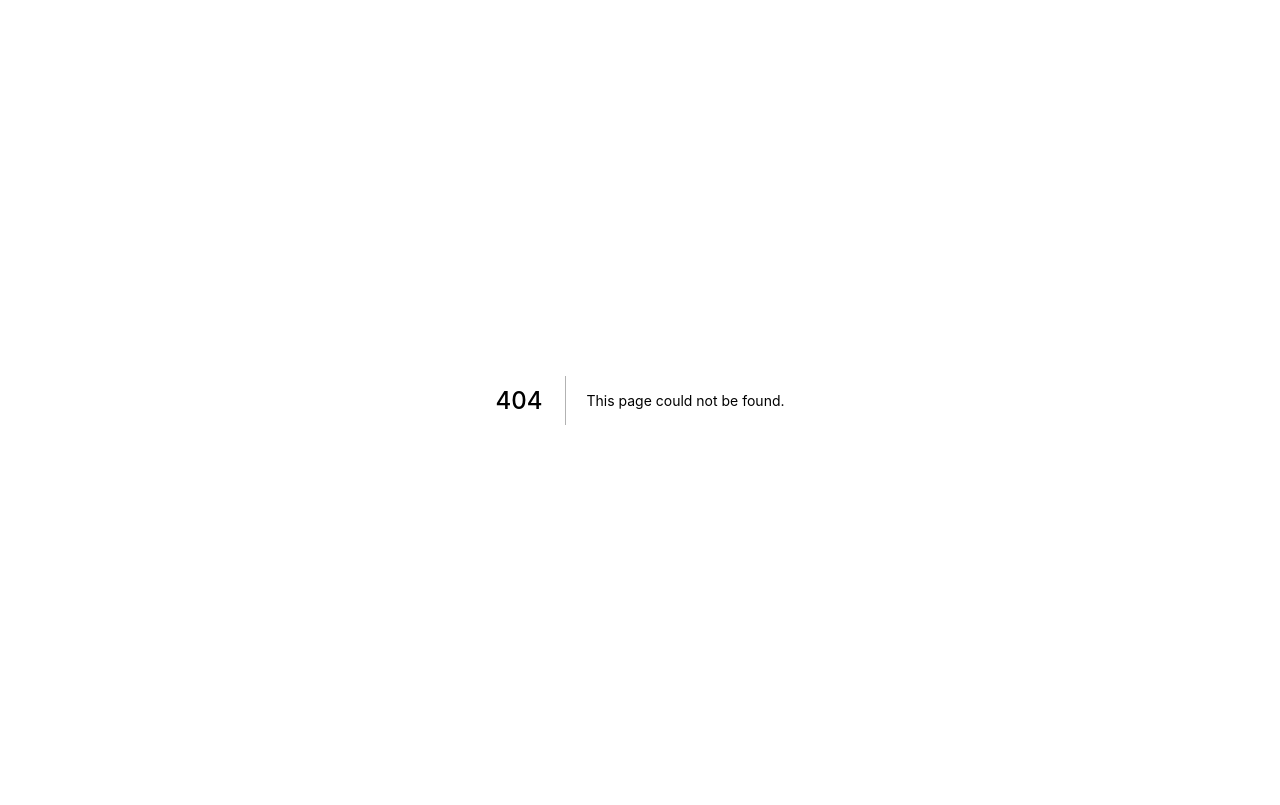
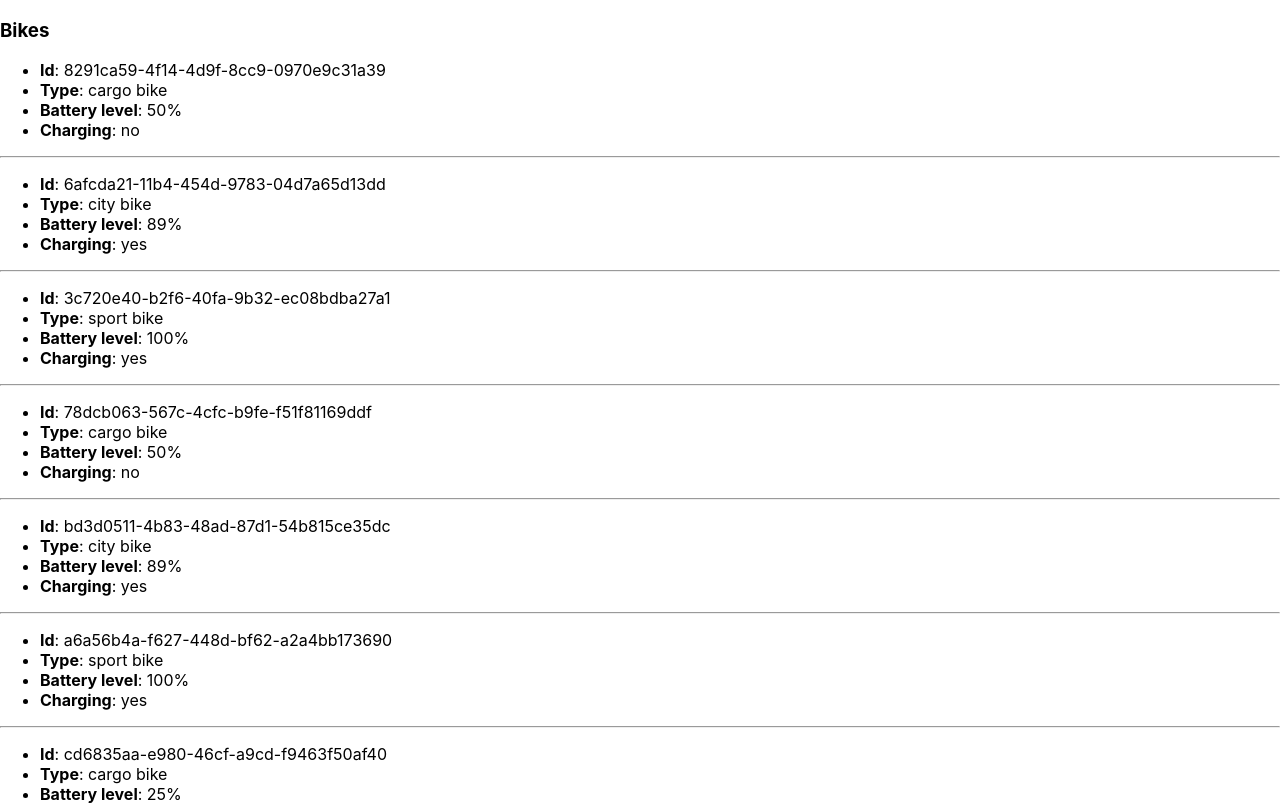
Before and after one commit to MikelArnaiz/codestar-rnd-nextjs, a Next.js app: page /bikes in a window 1280 px wide. Before the commit this address had no page. Shown: the top 805 px of the page. Built offline with nearby package versions, Linux system fonts and the light colour scheme.

Commit message:
Adds bikes

```diff
--- /dev/null
+++ b/components/Bike/Bike.tsx
@@ -0,0 +1,24 @@
+import { BikeOverviewData } from '../../domain/Bike'
+
+type BikeOverviewProps = Readonly<{
+  bike: BikeOverviewData
+}>
+
+export function BikeOverview({ bike }: BikeOverviewProps) {
+  return (
+    <ul>
+      <li>
+        <strong>Id</strong>: {bike.id}
+      </li>
+      <li>
+        <strong>Type</strong>: {bike.type} bike
+      </li>
+      <li>
+        <strong>Battery level</strong>: {bike.batteryLevel}%
+      </li>
+      <li>
+        <strong>Charging</strong>: {bike.isCharging ? 'yes' : 'no'}
+      </li>
+    </ul>
+  )
+}
--- /dev/null
+++ b/data/bikesList.ts
@@ -0,0 +1,58 @@
+import { BikeOverviewData, BIKE_TYPE_CARGO, BIKE_TYPE_CITY, BIKE_TYPE_SPORT } from '../domain/Bike'
+
+export const bikesList: BikeOverviewData[] = [
+  {
+    id: '8291ca59-4f14-4d9f-8cc9-0970e9c31a39',
+    type: BIKE_TYPE_CARGO,
+    batteryLevel: 50,
+    isCharging: false,
+  },
+  {
+    id: '6afcda21-11b4-454d-9783-04d7a65d13dd',
+    type: BIKE_TYPE_CITY,
+    batteryLevel: 89,
+    isCharging: true,
+  },
+  {
+    id: '3c720e40-b2f6-40fa-9b32-ec08bdba27a1',
+    type: BIKE_TYPE_SPORT,
+    batteryLevel: 100,
+    isCharging: true,
+  },
+  {
+    id: '78dcb063-567c-4cfc-b9fe-f51f81169ddf',
+    type: BIKE_TYPE_CARGO,
+    batteryLevel: 50,
+    isCharging: false,
+  },
+  {
+    id: 'bd3d0511-4b83-48ad-87d1-54b815ce35dc',
+    type: BIKE_TYPE_CITY,
+    batteryLevel: 89,
+    isCharging: true,
+  },
+  {
+    id: 'a6a56b4a-f627-448d-bf62-a2a4bb173690',
+    type: BIKE_TYPE_SPORT,
+    batteryLevel: 100,
+    isCharging: true,
+  },
+  {
+    id: 'cd6835aa-e980-46cf-a9cd-f9463f50af40',
+    type: BIKE_TYPE_CARGO,
+    batteryLevel: 25,
+    isCharging: false,
+  },
+  {
+    id: '945e5399-ada8-4096-94ab-044319195419',
+    type: BIKE_TYPE_CITY,
+    batteryLevel: 40,
+    isCharging: true,
+  },
+  {
+    id: '0dce2af7-247d-4b23-b890-bc56981111c8',
+    type: BIKE_TYPE_CARGO,
+    batteryLevel: 100,
+    isCharging: false,
+  },
+]
--- /dev/null
+++ b/domain/Bike.ts
@@ -0,0 +1,12 @@
+export const BIKE_TYPE_CARGO = 'cargo'
+export const BIKE_TYPE_CITY = 'city'
+export const BIKE_TYPE_SPORT = 'sport'
+
+type BikeType = typeof BIKE_TYPE_CARGO | typeof BIKE_TYPE_CITY | typeof BIKE_TYPE_SPORT
+
+export type BikeOverviewData = Readonly<{
+  id: string
+  type: BikeType
+  batteryLevel: number
+  isCharging: boolean
+}>
--- /dev/null
+++ b/pages/bikes/index.tsx
@@ -0,0 +1,30 @@
+import { GetStaticPropsResult } from 'next'
+import { BikeOverviewData } from '../../domain/Bike'
+import { bikesList } from '../../data/bikesList'
+import { BikeOverview } from '../../components/Bike/Bike'
+
+type BikesPageProps = Readonly<{
+  bikesList: BikeOverviewData[]
+}>
+
+export default function BikesPage(props: BikesPageProps) {
+  return (
+    <div>
+      <h3>Bikes</h3>
+      {props.bikesList.map((bike) => (
+        <>
+          <BikeOverview bike={bike} />
+          <hr />
+        </>
+      ))}
+    </div>
+  )
+}
+
+export function getStaticProps(): GetStaticPropsResult<BikesPageProps> {
+  return {
+    props: {
+      bikesList: bikesList,
+    },
+  }
+}
--- a/pages/index.tsx
+++ b/pages/index.tsx
@@ -3,6 +3,7 @@ import { SensorData } from '../domain/Sensor'
 import { Sensor } from '../components/Sensor/Sensor'
 import styled from '@emotion/styled'
 import { sensorsList } from '../data/sensorsList'
+import Link from 'next/link'
 
 type SensorPageProps = Readonly<{
   sensors: SensorData[]
@@ -13,6 +14,10 @@ export default function MainPage(props: SensorPageProps) {
 
   return (
     <SensorsContainer>
+      <Link href="/bikes">
+        <a>Bikes</a>
+      </Link>
+
       {sensors.map((sensor) => (
         <Sensor {...sensor} key={sensor.id} />
       ))}
```
Also changed, not shown: pages/bikes/[id].tsx (added, +65 -0 lines).
